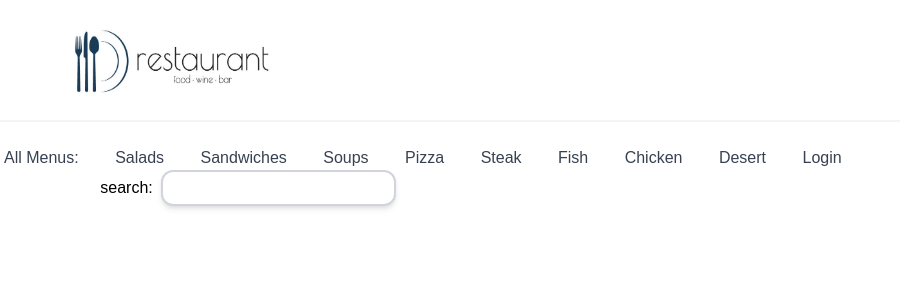
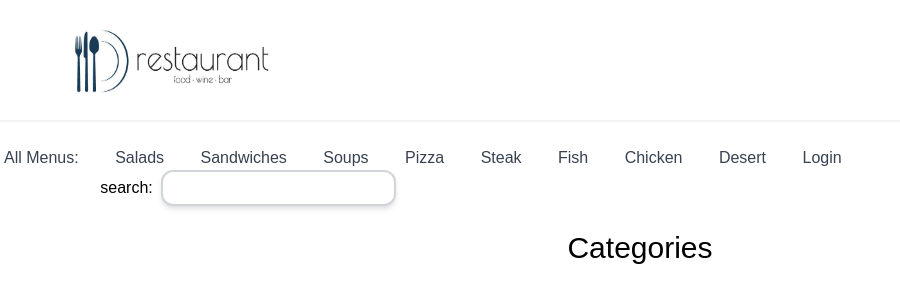
Before and after one commit to jalvarez2020/next-order, a Next.js app: page / in a window 1280 px wide. Shown: the top 302 px of the page, without its empty margins (0-900 px from the left). Built offline with nearby package versions, Linux system fonts and the light colour scheme.

Commit message:
update - update home page header

```diff
--- a/pages/index.js
+++ b/pages/index.js
@@ -3,10 +3,9 @@ import {BaseLayout} from '../components/layouts/BaseLayout';
 import {LogoLeft} from '../components/shared/LogoHeaders';
 
 export default function Home() {
- console.log(process.env.NEXT_PUBLIC_WORKING)
   return (
     <BaseLayout >
-      <h1>{process.env.NEXT_PUBLIC_WORKING}</h1>
+      <h1>Categories</h1>
     </BaseLayout>
   )
 }
```
